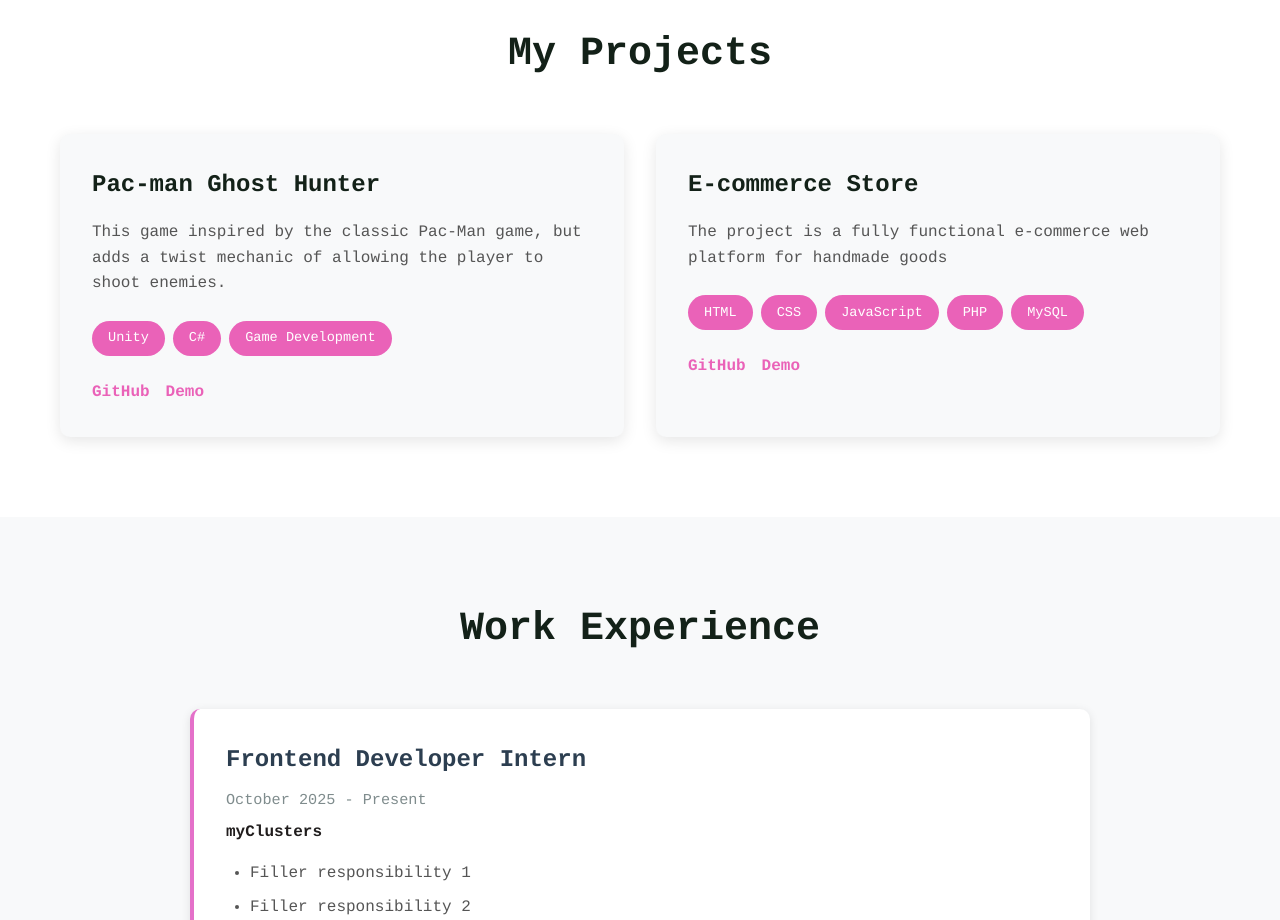
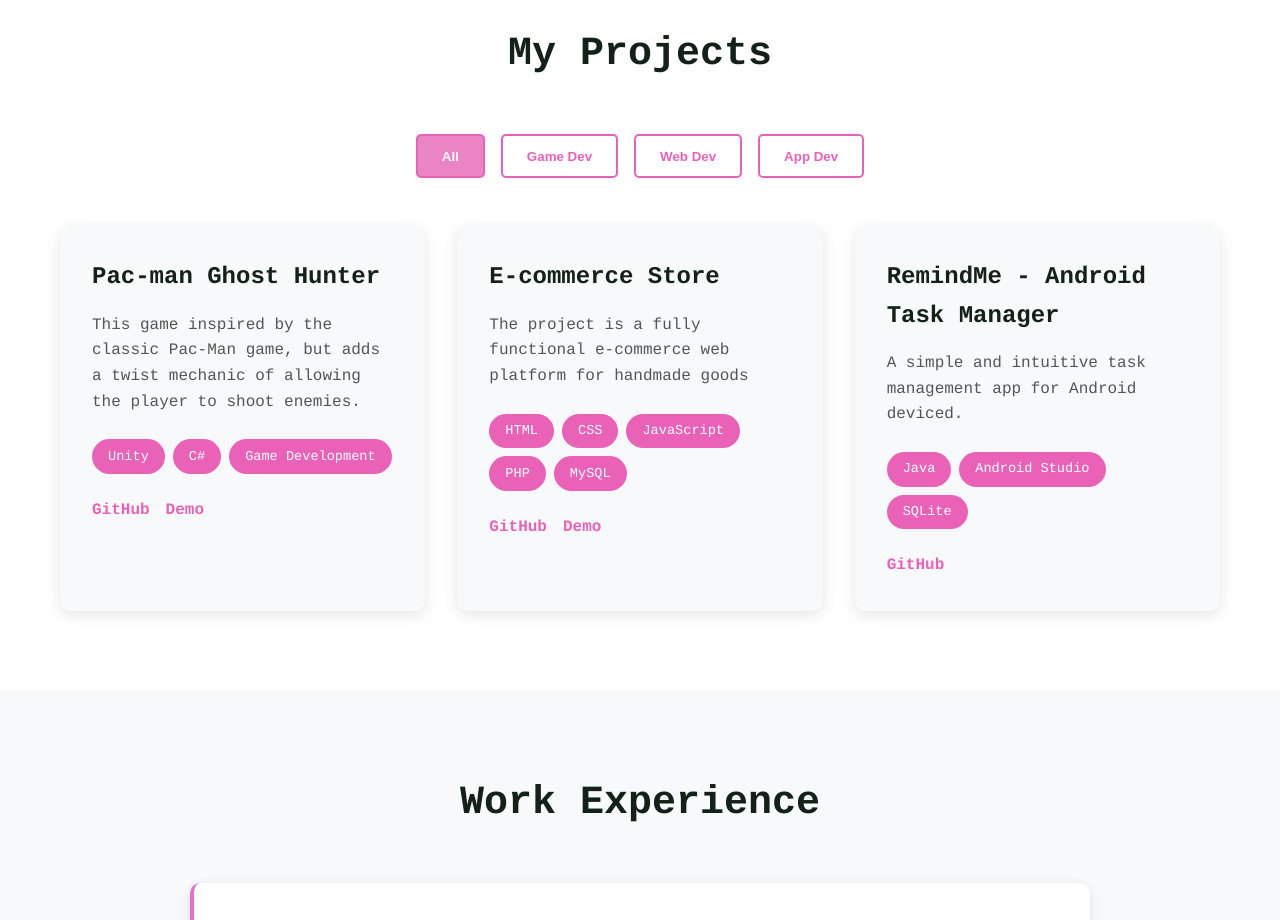
Before and after one commit to illinai/portfolio-website, a React (Create React App) app: page / in a window 1280 px wide. Shown: the part 1600-2520 px from the top of the page. Built offline with nearby package versions, Linux system fonts and the light colour scheme.

Commit message:
filter projects functionality added

```diff
--- a/src/App.css
+++ b/src/App.css
@@ -253,6 +253,44 @@ section {
   text-decoration: underline;
 }
 
+.filter-buttons {
+  display: flex;
+  justify-content: center;
+  gap: 1rem;
+  margin-bottom: 3rem;
+}
+
+.filter-buttons button {
+  padding: 0.8rem 1.5rem;
+  border: 2px solid #ea62b8;
+  background: white;
+  color: #ea62b8;
+  border-radius: 5px;
+  cursor: pointer;
+  font-weight: 600;
+  transition: all 0.3s;
+}
+
+.filter-buttons button:hover {
+  background: #e736a6;
+  color: white;
+}
+
+.filter-buttons button.active {
+  background: #ea84c5;
+  color: white;
+}
+
+.dark-mode .filter-buttons button {
+  background: #21262d;
+  color: #ea62b8;
+}
+
+.dark-mode .filter-buttons button.active {
+  background: #ea84c5;
+  color: white;
+}
+
 /* Experience */
 .experience {
   background: #f8f9fa;
--- a/src/components/Projects.js
+++ b/src/components/Projects.js
@@ -1,12 +1,15 @@
-import React from 'react';
+import React, {useState} from 'react';
 
 function Projects() {
+  const [filter, setFilter] = useState('all');
+
   const projects = [
     {
       id: 1,
       title: 'Pac-man Ghost Hunter',
       description: 'This game inspired by the classic Pac-Man game, but adds a twist mechanic of allowing the player to shoot enemies.',
       tech: ['Unity', 'C#', 'Game Development'],
+      category: 'Game Dev',
       github: 'https://github.com/illinai/PacManGhostHunter?tab=readme-ov-file',
       demo: 'https://muesli-joy.itch.io/pac-man-ghost-hunter'
     },
@@ -15,17 +18,59 @@ function Projects() {
       title: 'E-commerce Store',
       description: 'The project is a fully functional e-commerce web platform for handmade goods',
       tech: ['HTML', 'CSS', 'JavaScript', 'PHP', 'MySQL'],
+      category: 'Web Dev',
       github: 'https://github.com/illinai/E-Commerce_Store',
       demo: 'https://cosc360.ok.ubc.ca/smann06/New_E-Commerce_Store/main/public_home.php'
+    },
+    {
+      id: 3,
+      title: 'RemindMe - Android Task Manager',
+      description: 'A simple and intuitive task management app for Android deviced.',
+      tech: ['Java', 'Android Studio', 'SQLite'],
+      category: 'App Dev',
+      github: 'https://github.com/illinai/RemindMe-App',
+      demo: null,
     }
   ];
+
+  const filteredProjects = filter === 'all'
+    ? projects
+    : projects.filter(project => project.category === filter);
 
   return (
     <section id="projects" className="projects">
       <div className="container">
         <h2 className="section-title">My Projects</h2>
+
+        <div className="filter-buttons">
+          <button
+            className={filter === 'all' ? 'active' : ''}
+            onClick={() => setFilter('all')}
+          >
+            All
+          </button>
+          <button
+            className={filter === 'Game Dev' ? 'active' : ''}
+            onClick={() => setFilter('Game Dev')}
+          >
+            Game Dev
+          </button>
+          <button
+            className={filter === 'Web Dev' ? 'active' : ''}
+            onClick={() => setFilter('Web Dev')}
+          >
+            Web Dev
+          </button>
+          <button
+            className={filter === 'App Dev' ? 'active' : ''}
+            onClick={() => setFilter('App Dev')}
+          >
+            App Dev
+          </button>
+        </div>
+
         <div className="projects-grid">
-          {projects.map(project => (
+          {filteredProjects.map(project => (
             <div key={project.id} className="project-card">
               <h3>{project.title}</h3>
               <p>{project.description}</p>
```
